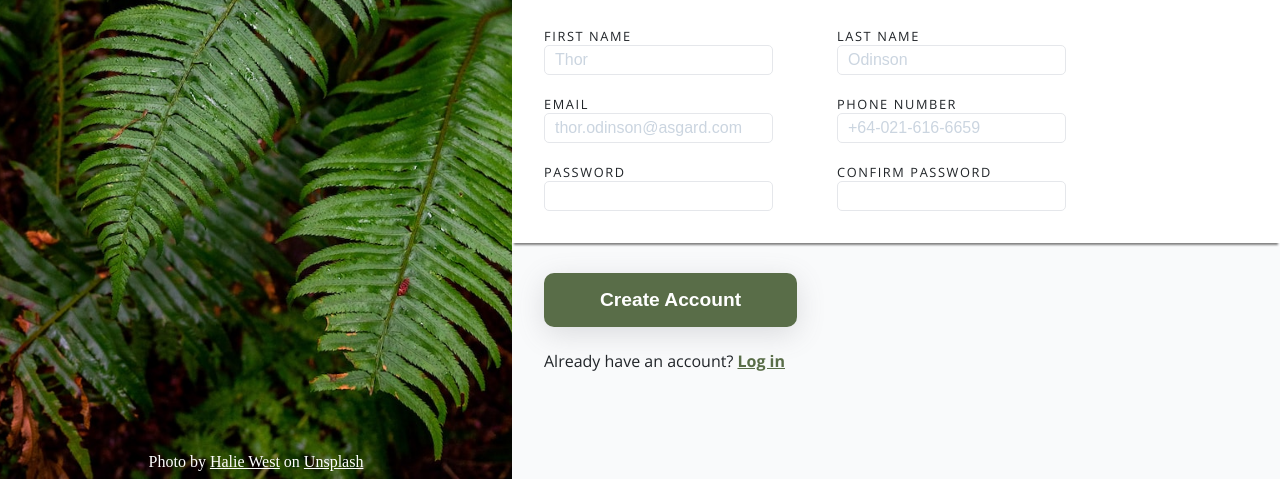
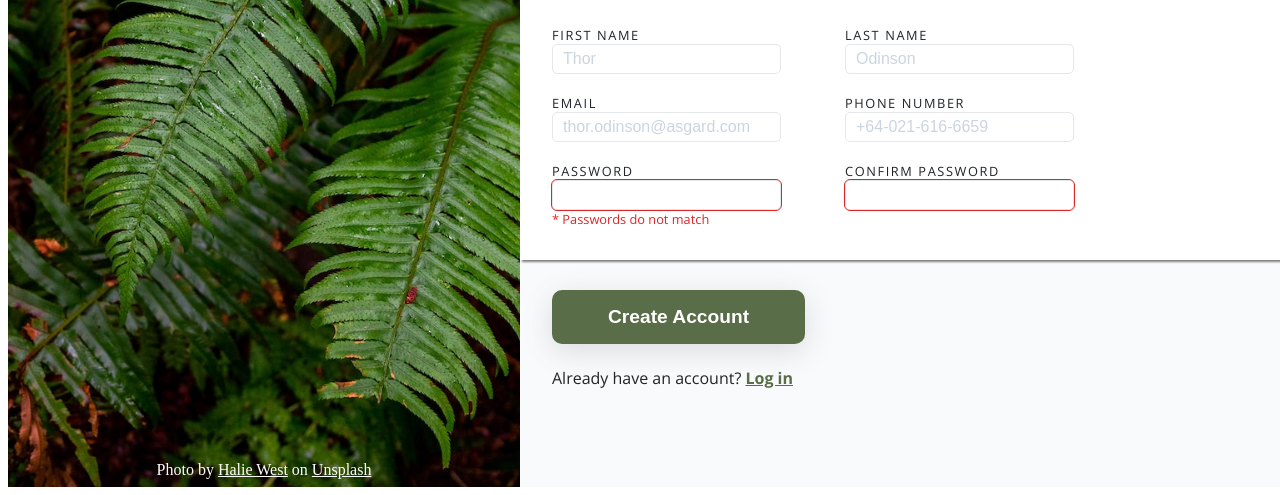
Before and after one commit to ivalexig/odin-sign-up-form, a plain HTML site: page index.html in a window 1280 px wide. Shown: the part 321-816 px from the top of the page. Drawn offline with nearby package versions, Linux system fonts and the light colour scheme; a web font is replaced by a local one.

Commit message:
Final styling tweaks

```diff
--- a/index.html
+++ b/index.html
@@ -86,12 +86,19 @@
               <div>
                 <div>
                   <label for="password">Password</label>
-                  <input id="password" type="password" name="password" />
+                  <input
+                    id="password"
+                    class="error"
+                    type="password"
+                    name="password"
+                  />
+                  <p class="error-msg">* Passwords do not match</p>
                 </div>
                 <div>
                   <label for="password-confirm">Confirm Password</label>
                   <input
                     id="password-confirm"
+                    class="error"
                     type="password"
                     name="password-confirm"
                   />
--- a/style.css
+++ b/style.css
@@ -3,9 +3,10 @@
   src: url("https://cdn.statically.io/gh/TheOdinProject/theodinproject/efdc2888072f409e687d31dc580595dbe4fe0ff4/app/assets/fonts/Norse-Bold.otf");
 }
 
-* {
+:root {
   margin: 0px;
   padding: 0px;
+  --space-gap: 2.5vw;
 }
 
 .page {
@@ -70,12 +71,13 @@
   box-shadow: 0 4px 2px -2px gray;
   padding-bottom: 4vh;
   padding-top: 2vh;
+  padding-left: var(--space-gap);
 }
 
-.right p,
+/* .right p,
 .form {
   padding: 0 2.5vw;
-}
+} */
 
 .right > p,
 .heading {
@@ -83,6 +85,11 @@
   font-weight: 600;
   line-height: 1.75rem;
   margin: 0 5vw 30px 0;
+  padding-left: var(--space-gap);
+}
+
+.heading {
+  padding-left: 0;
 }
 
 .form > div {
@@ -114,6 +121,7 @@ input::placeholder {
 
 input:focus {
   outline: 1px solid #1d4ed8 !important;
+  box-shadow: rgba(149, 157, 165, 0.2) 0px 8px 24px;
 }
 
 .btn-submit {
@@ -140,3 +148,13 @@ p.log-in-section {
   color: #596d48;
   font-weight: bold;
 }
+
+.error {
+  outline: 1px solid #dc2626;
+}
+
+.error-msg {
+  margin: 0;
+  font-size: 0.8rem;
+  color: #dc2626;
+}
```
